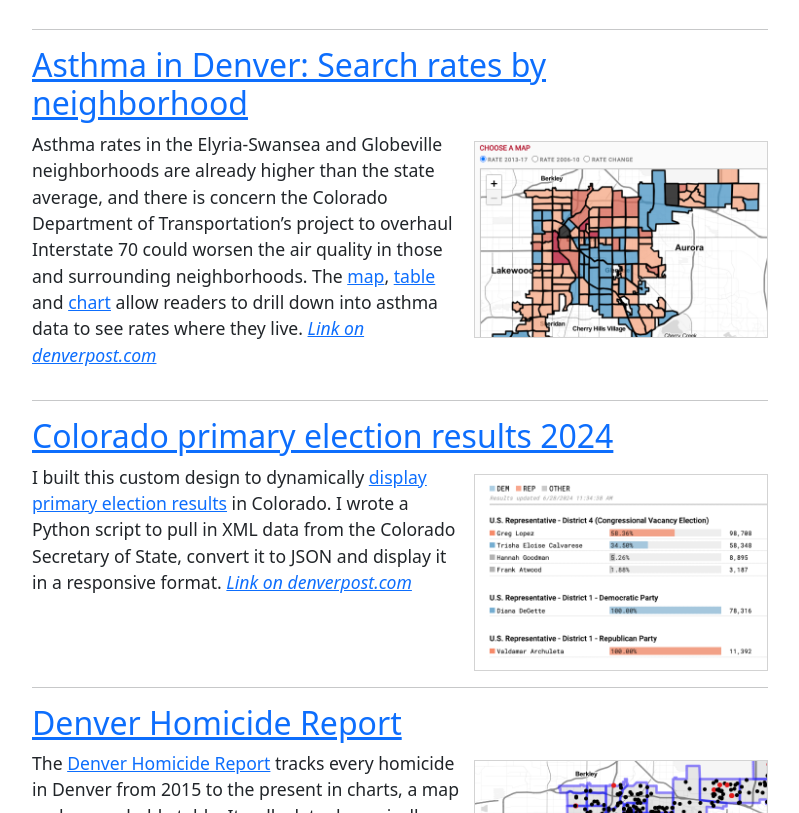
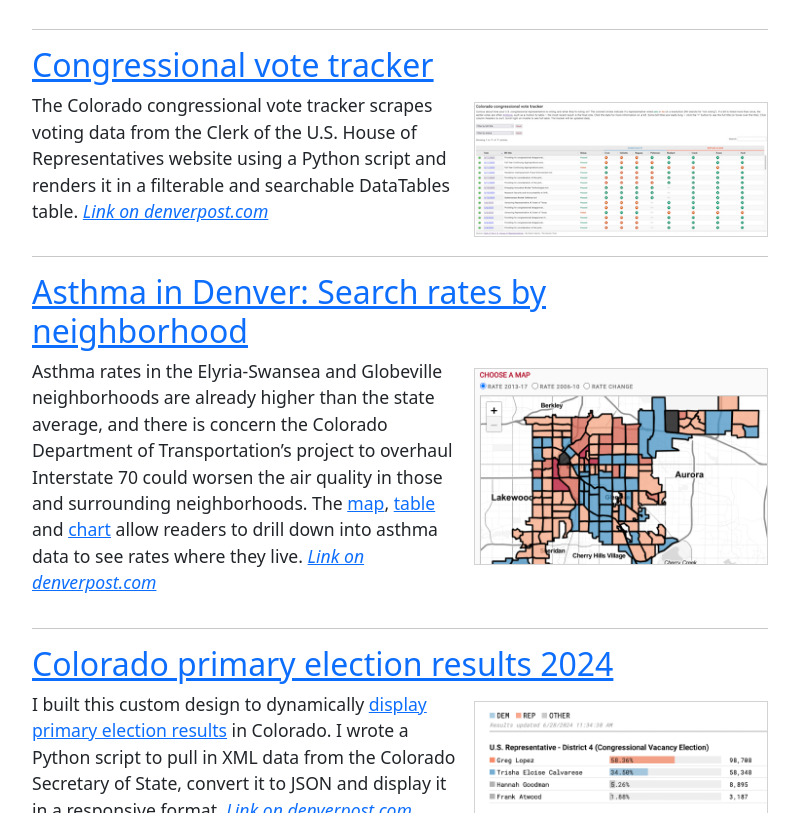
Before and after one commit to githamm/kevin-hamm, a plain HTML site: page index.html in a window 1280 px wide. Shown: the part 959-1772 px from the top of the page, without its empty margins (240-1039 px from the left). Drawn offline with nearby package versions, Linux system fonts and the light colour scheme.

Commit message:
Add congressional vote tracker

```diff
--- a/index.html
+++ b/index.html
@@ -85,6 +85,18 @@
                 <h2 class=""><a href="https://extras.denverpost.com/app/wildfire/latest-tracker/all_graphics.html">Wildfires in Colorado and the United States</a></h2>
                 <a href="https://extras.denverpost.com/app/wildfire/latest-tracker/all_graphics.html"><img src="./wildfire_tracker_thumbnail.png"></a>
                 <p class="graphic-description">The <a href="https://extras.denverpost.com/app/wildfire/latest-tracker/all_graphics.html">wildfire tracker</a> fetches wildfire data from the National Interagency Fire Center every hour and updates the map, list and chart. The map shows all fires currently burning in the United States and can be filtered in a variety of ways. The list shows wildfires larger than 10 acres that have burned in Colorado in 2023. The chart shows wildfires larger than 1,000 acres that have burned in Colorado in 2023. <em><a href="https://www.denverpost.com/2018/06/05/wildfires-colorado-united-states-map/">Link on denverpost.com</a></em></p>
+            </div>
+        </div>
+        <div class="row justify-content-center">
+            <div class="col-md-8 col-sm-1">
+                <hr>
+            </div>
+        </div>
+        <div class="row justify-content-center">
+            <div class="col-md-8 col-sm-1">
+                <h2 class=""><a href="https://extras.denverpost.com/app/congressional-vote-tracker/">Congressional vote tracker</a></h2>
+                <a href="https://extras.denverpost.com/app/congressional-vote-tracker/"><img src="./congressional_vote_tracker_thumbnail.png"></a>
+                <p class="graphic-description">The Colorado congressional vote tracker scrapes voting data from the Clerk of the U.S. House of Representatives website using a Python script and renders it in a filterable and searchable DataTables table. <em><a href="https://www.denverpost.com/2025/03/12/how-colorado-representatives-voted-us-congress-bills/">Link on denverpost.com</a></em></p>
             </div>
         </div>
         <div class="row justify-content-center">
```
Also changed, not shown: congressional_vote_tracker_thumbnail.png (added).
